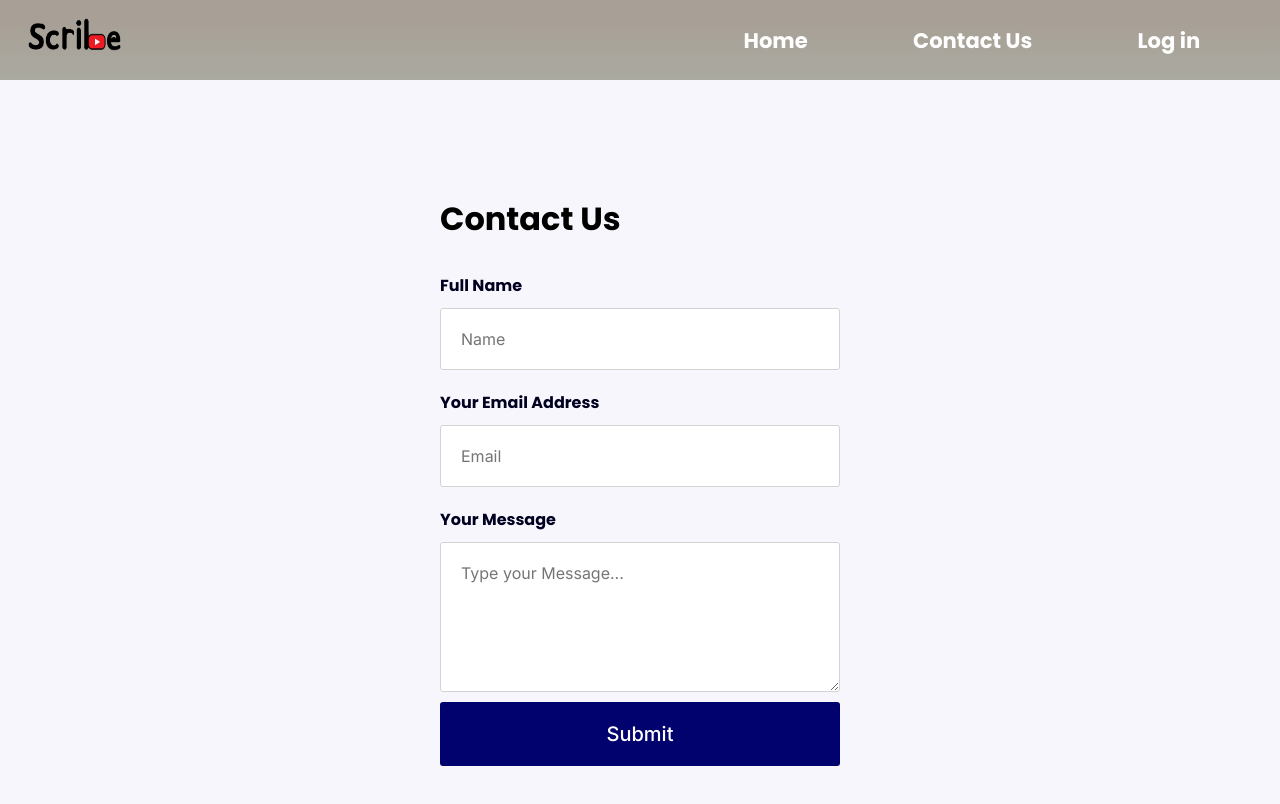
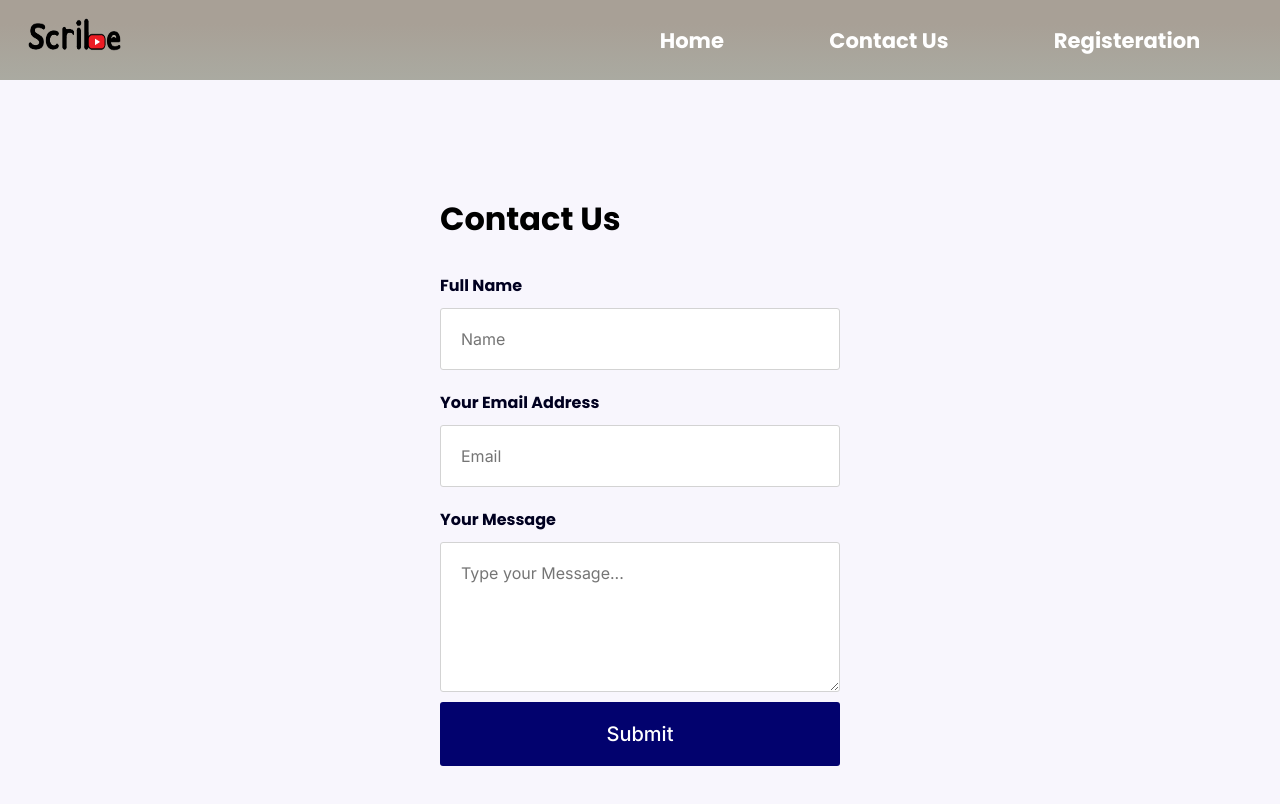
Before and after one commit to seemavora/StudyHelper, a React (Create React App) app in the folder studyhelper/: page /ContactUs in a window 1280 px wide. Shown: the top 804 px of the page. Built offline with nearby package versions, Linux system fonts and the light colour scheme.

Commit message:
Fixes Redirection

```diff
--- a/studyhelper/src/Components/NavBar/NavBar.jsx
+++ b/studyhelper/src/Components/NavBar/NavBar.jsx
@@ -6,13 +6,13 @@ const NavBar = () => {
     <>
       <ul>
         <li>
-          <a href='https://www.google.com/'>Home</a>
+          <a href='/'>Home</a>
         </li>
         <li>
           <a href='/ContactUs'>Contact Us</a>
         </li>
         <li>
-          <a href='https://www.google.com/'>Login</a>
+          <a href='/Registeration'>Registeration</a>
         </li>
       </ul>
     </>
--- a/studyhelper/src/Pages/components/NavBar/menuItems.js
+++ b/studyhelper/src/Pages/components/NavBar/menuItems.js
@@ -15,7 +15,7 @@ export const menuItems = [
   },
 
   {
-    title: "Log in",
+    title: "Registeration",
     url: "/Registeration", //link
     cName: "nav-links",
   },
```
